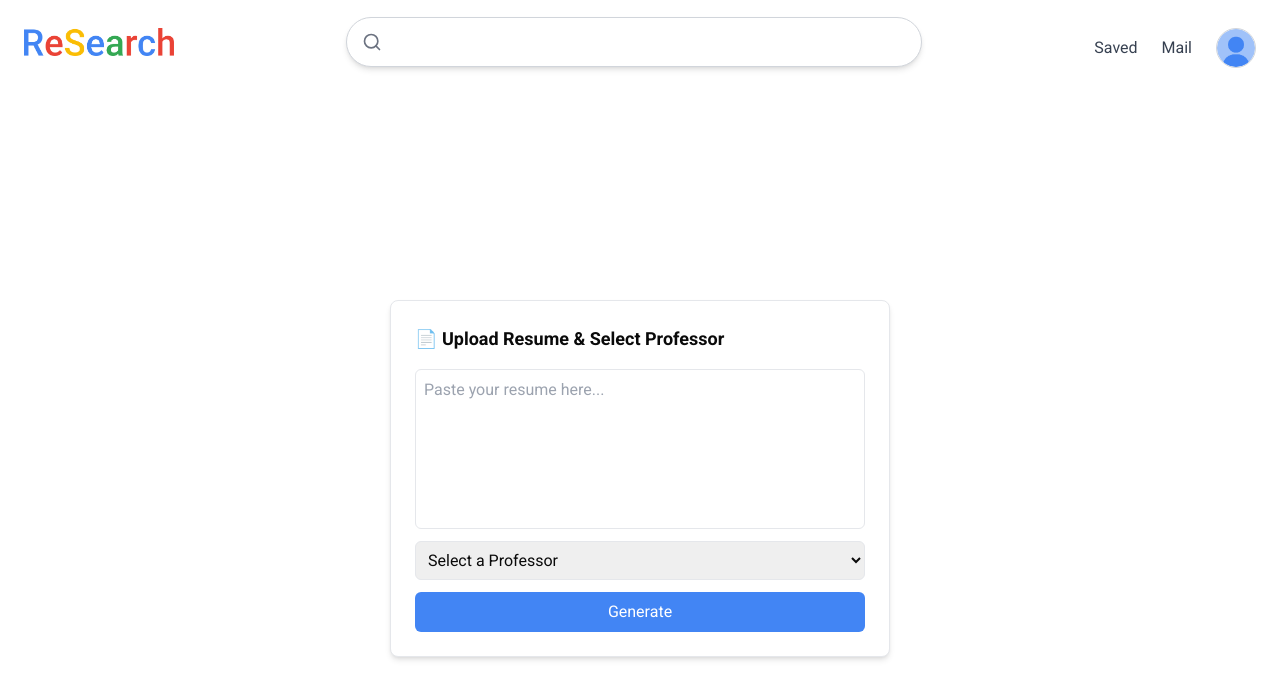
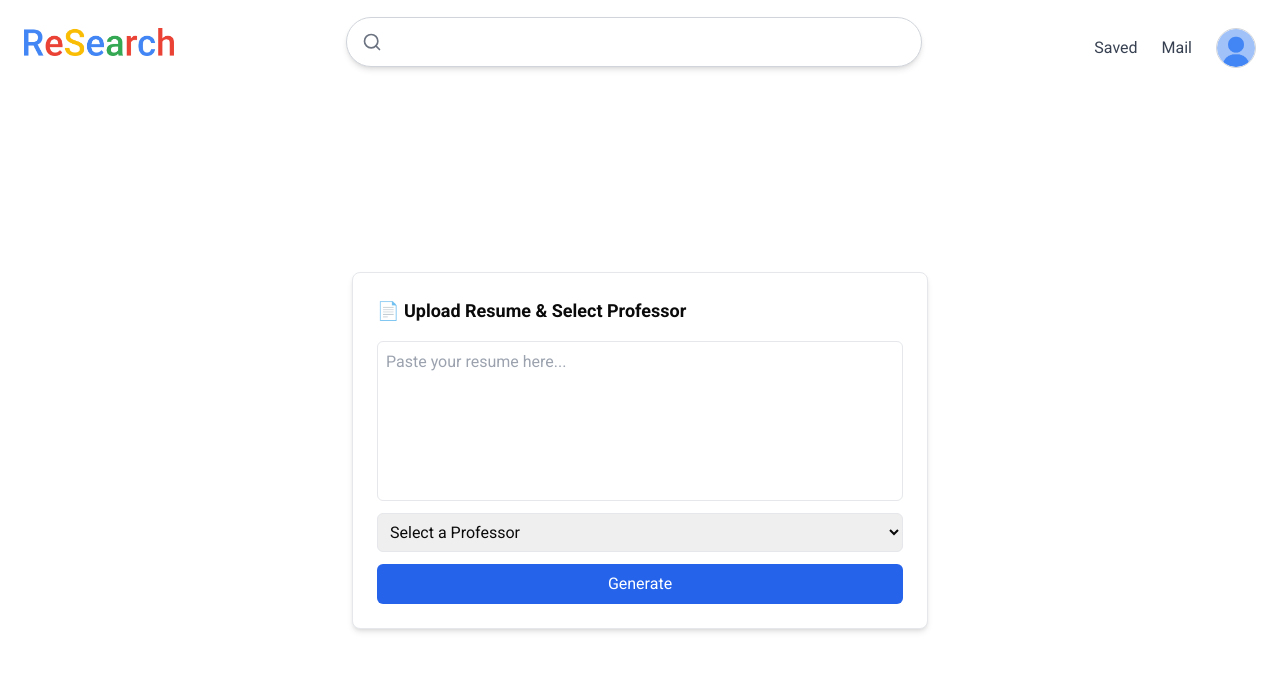
Before and after one commit to researph/ReSearch, a Next.js app in the folder research/: page /mail in a window 1280 px wide. Shown: the top 698 px of the page. Built offline with nearby package versions, Linux system fonts and the light colour scheme.

Commit message:
mail page styling

```diff
--- a/research/app/mail/page.tsx
+++ b/research/app/mail/page.tsx
@@ -20,9 +20,8 @@ export default function LetterPage() {
   const [loading, setLoading] = useState(false);
   const [error, setError] = useState<string | null>(null);
   const [savedProfessors, setSavedProfessors] = useState<Professor[]>([]);
-  const [query, setQuery] = useState(""); // Required for NavBar component
+  const [query, setQuery] = useState("");
 
-  // Load saved professors from localStorage
   useEffect(() => {
     const saved = JSON.parse(localStorage.getItem("savedProfessors") || "[]");
     setSavedProfessors(saved);
@@ -33,8 +32,6 @@ export default function LetterPage() {
     setError(null);
     setLetter(null);
 
-    console.log("Submitting to API:", process.env.NEXT_PUBLIC_API_URL);
-
     try {
       const response = await fetch(`${process.env.NEXT_PUBLIC_API_URL}/api/generateLetter`, {
         method: "POST",
@@ -42,19 +39,13 @@ export default function LetterPage() {
         body: JSON.stringify(data),
       });
 
-      console.log("API Response Status:", response.status);
-
       if (!response.ok) {
         throw new Error(`Failed to generate letter. Status: ${response.status}`);
       }
 
       const result = await response.json();
-      console.log("API Result:", result);
-
-      // ✅ Set letter directly (no need to extract from JSON structure)
-      setLetter(result.letter);
+      setLetter(typeof result.letter === "string" ? result.letter : JSON.stringify(result.letter, null, 2));
     } catch (error) {
-      console.error("Error in API request:", error);
       setError("Failed to generate letter. Please try again.");
     } finally {
       setLoading(false);
@@ -62,13 +53,14 @@ export default function LetterPage() {
   };
 
   return (
-    <div className="flex flex-col min-h-screen mt-[50px]">
+    <div className="flex flex-col min-h-screen">
       {/* NavBar Component */}
       <NavBar query={query} setQuery={setQuery} />
 
-      {/* Content */}
-      <div className="flex flex-col items-center justify-center flex-grow p-6 pt-20">
-        <div className="bg-white p-6 rounded-lg shadow-md w-[500px] flex flex-col space-y-4 border">
+      {/* Center Content Wrapper with extra spacing */}
+      <div className="flex flex-col items-center justify-center flex-grow px-4 space-y-6 mt-[100px]">
+        {/* Input Form Card */}
+        <div className="bg-white p-6 rounded-lg shadow-md w-full max-w-xl flex flex-col space-y-4 border">
           <h2 className="text-lg font-bold">📄 Upload Resume & Select Professor</h2>
 
           <form onSubmit={handleSubmit(onSubmit)} className="flex flex-col space-y-3">
@@ -98,27 +90,23 @@ export default function LetterPage() {
 
             <button
               type="submit"
-              className="w-full text-white p-2 rounded-md transition duration-300"
-              style={{ backgroundColor: "var(--blue)" }}
+              className="w-full text-white p-2 rounded-md transition duration-300 bg-blue-600 hover:bg-blue-700"
               disabled={loading}
             >
               {loading ? "Generating..." : "Generate"}
             </button>
           </form>
+        </div>
 
-          {error && <p className="text-red-500 text-sm">{error}</p>}
-
-          {letter && (
-            <div className="p-3 border rounded-md mt-4">
-              <h3 className="text-sm font-semibold mb-2">📄 Generated Email Draft</h3>
-              <pre className="text-sm bg-white border rounded-md p-2 whitespace-pre-wrap">
-                {letter}
-              </pre>
-            </div>
-          )}
-
-
-        </div>
+        {/* Generated Email Draft Card */}
+        {letter && (
+          <div className="bg-white p-6 rounded-lg shadow-md w-full max-w-xl border mt-4">
+            <h3 className="text-md font-semibold mb-3">📩 Generated Email Draft</h3>
+            <pre className="text-sm bg-gray-100 border rounded-md p-4 whitespace-pre-wrap">
+              {letter}
+            </pre>
+          </div>
+        )}
       </div>
     </div>
   );
```
